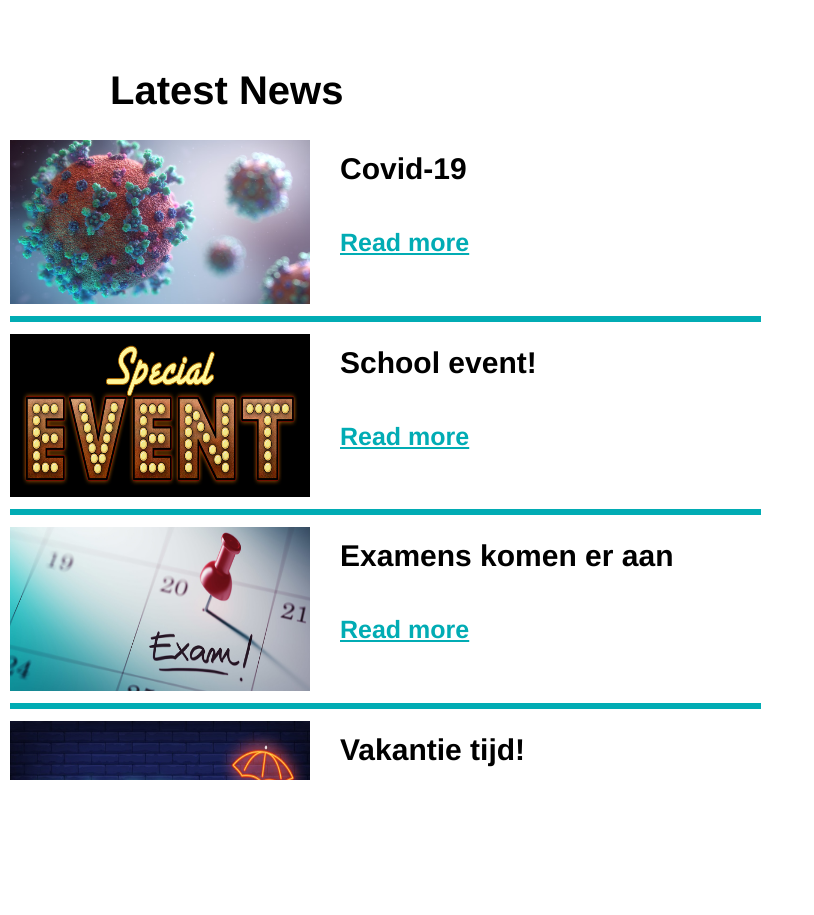
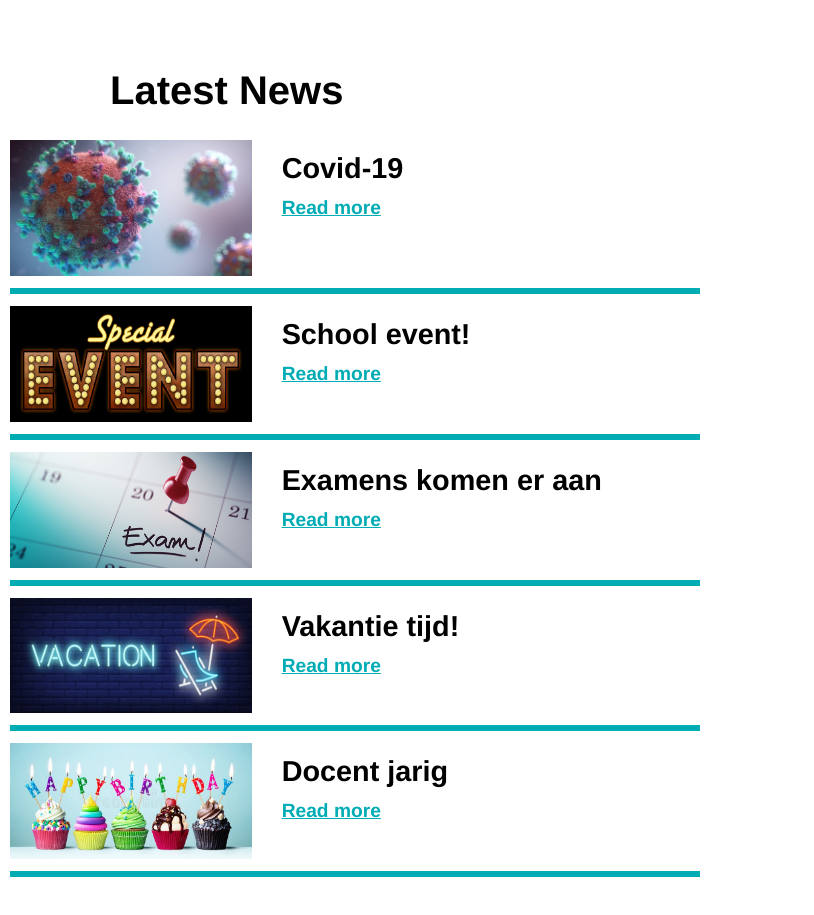
Before and after one commit to ronaldNederveen/PearCollege, a PHP site: page /latest-news.php in a window 1280 px wide. Shown: the top 915 px of the page, without its empty margins (0-814 px from the left). Run offline with PHP 8.4, Linux system fonts and the light colour scheme.

Commit message:
Fix CSS.v04

```diff
--- a/assets/css/style.css
+++ b/assets/css/style.css
@@ -322,21 +322,20 @@ header .Icontext:hover .translate-head {
 
 .latest-block {
     padding-top: 6vh;
-    width: 50vw;
+    width: fit-content;
     height: 72vh;
     display: flex;
     flex-direction: column;
 }
 
 .latest-block .latest-news {
-    padding-right: 30px;
     margin-left: 10px;
     margin-bottom: 12px;
     z-index: 8;
     display: flex;
     flex-direction: column;
-    width: 800px;
-    height: 652px;
+    width: 90%;
+    height: 100%;
     background-color: #ffffff;
     overflow-x: hidden;
     font-family: 'Helvetica Neue', 'Helvetica', 'sans-serif';
@@ -356,34 +355,32 @@ header .Icontext:hover .translate-head {
 }
 
 .latest-block .imgln {
-    width: 300px;
-    height: 163.5px;
+    width: 35%;
+    height: 100%;
 }
 
 .latest-block .lntext {
     margin-bottom: 12px;
-    font-size: 30px;
+    font-size: 1.8em;
     margin-top: 12px;
 }
 
 .latest-block .link-news {
-    font-size: 25px;
-    margin-top: 30px;
+    font-size: 1.2em;
     color: #01ACB4;
 }
 
 .latest-block .ln {
-    height: 165px;
-    width: 751.2px;
+    height: 20vh;
+    width: 80%;
     border-bottom: 6px solid #01ACB4;
-    padding-bottom: 12px;
-    padding-top: 12px;
+    padding: 12px 0;
     display: flex;
     align-items: flex-start;
 }
 
 .latest-block .title-news {
-    font-size: 40px;
+    font-size: 2.5em;
     margin-left: 110px;
     margin-bottom: 15px;
     font-weight: bold;
```
